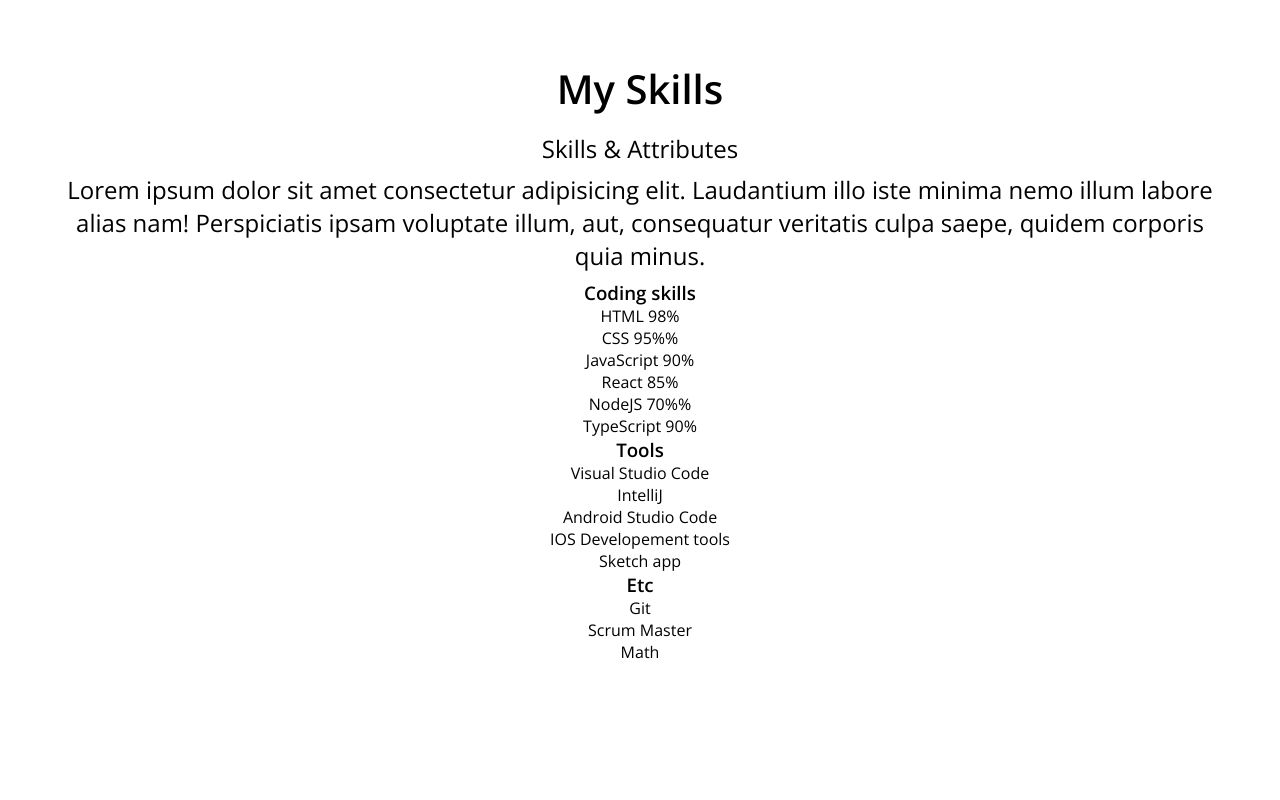
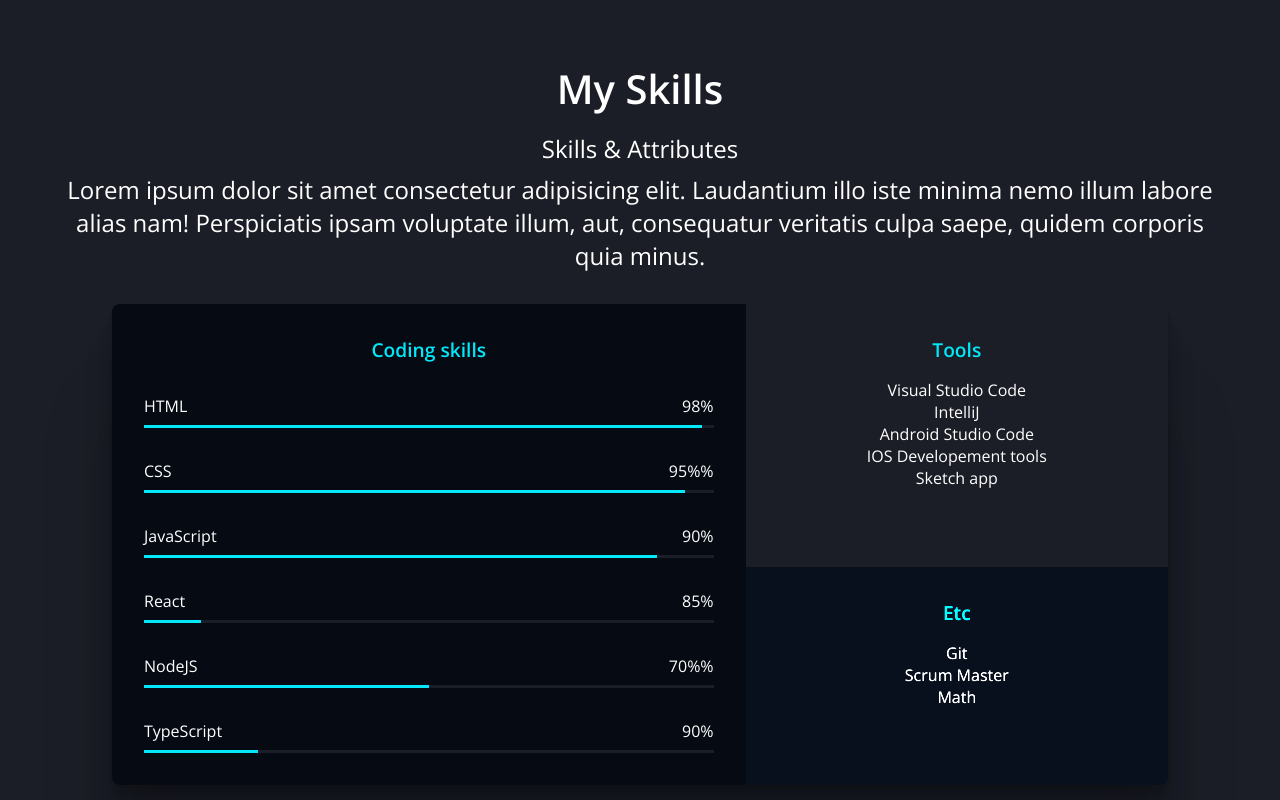
Before and after one commit to lbminevan/portfolio, a plain HTML site: page index.html in a window 1280 px wide. Shown: the part 1480-2280 px from the top of the page. Drawn offline with nearby package versions, Linux system fonts and the light colour scheme.

Commit message:
CSS-skills

```diff
--- /dev/null
+++ b/CSS/skills.css
@@ -0,0 +1,60 @@
+#skills{
+    background-color: var(--color-primary-variant);
+    color: var(--color-text);
+}
+
+.skills{
+    display: grid;
+    grid-template-columns: 6fr 4fr;
+    margin: 2rem 3rem;
+    border-radius: 8px;
+    /*안에 컨테이너의 색이 있어서 보더를 튀어나옴, overflow를 이용해서 튀어나오지 않도록 하는 것*/
+    overflow: hidden;
+    box-shadow: 0 2.8px 2.2px rgba(0, 0, 0, 0.034), 0 6.7px 5.3px rgba(0, 0, 0, 0.048), 0 12.5px 10px rgba(0, 0, 0, 0.06), 0 22.3px 17.9px rgba(0, 0, 0, 0.072), 0 41.8px 33.4px rgba(0, 0, 0, 0.086), 0 100px 80px rgba(0, 0, 0, 0.12)
+}
+
+.skills__title{
+    color: var(--color-accent);
+    margin: 1rem 0;
+    font-size: 1.2rem;
+}
+
+.skills__coding{
+    grid-row: span 2;
+    padding: 1rem;
+    background-color: var(--color-primary);
+}
+
+.skills__tools{
+    padding: 1rem;
+}
+
+.skills__etc{
+    padding: 1rem;
+    background-color: var(--color-primary);
+    /*백그라운드 컬러에 필터 효과*/
+    filter:brightness(150%);
+}
+
+.bar {
+    display: flex;
+    flex-direction: column;
+    padding: 1rem;
+    gap:0.5rem;
+}
+
+.bar__metadata{
+    display: flex;
+    justify-content: space-between;
+}
+
+.bar__bg{
+    width: 100%;
+    height: 3px;
+    background-color: var(--color-primary-variant);
+}
+
+.bar__value{
+    background-color: var(--color-accent);
+    height: 3px;
+}
--- a/CSS/style.css
+++ b/CSS/style.css
@@ -1,6 +1,7 @@
 @import "header.css";
 @import "home.css";
 @import "about.css";
+@import "skills.css";
 @import "common/section.css";
 @import "common/container.css";
 
--- a/index.html
+++ b/index.html
@@ -112,72 +112,73 @@
 
             <!-- Skills -->
             <section id="skills" class="section">
+                <div class="max-container">
                     <h2 class="title">My Skills</h2>
                     <p class="description">Skills & Attributes</p>
                     <p class="description">Lorem ipsum dolor sit amet consectetur adipisicing elit. Laudantium illo iste minima nemo illum labore alias nam! Perspiciatis ipsam voluptate illum, aut, consequatur veritatis culpa saepe, quidem corporis quia minus.</p>
 
-                <div>
-                    <section>
-                        <h3>Coding skills</h3>
+                    <div class="skills">
+                        <section class="skills__coding">
+                            <h3 class="skills__title">Coding skills</h3>
                             <ul>
-                            <li>
-                                <div>
+                                <li class="bar">
+                                    <div class="bar__metadata">
                                         <span>HTML</span>
                                         <span>98%</span>
                                     </div>
-                                <div>
-                                    <div style="width:98%"></div>
+                                    <div class="bar__bg">
+                                        <div class="bar__value" style="width:98%"></div>
                                     </div>
                                 </li>
-                            <li>
-                                <div>
+                                <li class="bar">
+                                    <div class="bar__metadata">
                                         <span>CSS</span>
                                         <span>95%%</span>
                                     </div>
-                                <div>
-                                    <div style="width:98%"></div>
+                                    <div class="bar__bg">
+                                        <div class="bar__value" style="width:95%"></div>
                                     </div>
                                 </li>
-                            <li>
-                                <div>
+                                <li class="bar">
+                                    <div class="bar__metadata">
                                         <span>JavaScript</span>
                                         <span>90%</span>
                                     </div>
-                                <div>
-                                    <div style="width:98%"></div>
+                                    <div class="bar__bg">
+                                        <div class="bar__value" style="width:90%"></div>
                                     </div>
                                 </li>
-                            <li>
-                                <div>
+                                <li class="bar">
+                                    <div class="bar__metadata">
                                         <span>React</span>
                                         <span>85%</span>
                                     </div>
-                                <div>
-                                    <div style="width:98%"></div>
+                                    <div class="bar__bg">
+                                        <div class="bar__value" style="width:10%"></div>
                                     </div>
                                 </li>
-                            <li>
-                                <div>
+                                <li class="bar">
+                                    <div class="bar__metadata">
                                         <span>NodeJS</span>
                                         <span>70%%</span>
                                     </div>
-                                <div>
-                                    <div style="width:98%"></div>
+                                    <div class="bar__bg">
+                                        <div class="bar__value" style="width:50%"></div>
                                     </div>
                                 </li>
-                            <li>
-                                <div>
+                                <li class="bar">
+                                    <div class="bar__metadata">
                                         <span>TypeScript</span>
                                         <span>90%</span>
                                     </div>
-                                <div>
-                                    <div style="width:98%"></div>
+                                    <div class="bar__bg">
+                                        <div class="bar__value" style="width:20%"></div>
                                     </div>
                                 </li>
                             </ul>
                         </section>
-                    <section>
-                        <h3>Tools</h3>
+                        <section class="skills__tools">
+                            <h3 class="skills__title">Tools</h3>
                             <ul>
                                 <li>Visual Studio Code</li>
                                 <li>IntelliJ</li>
@@ -186,14 +187,15 @@
                                 <li>Sketch app</li>
                             </ul>
                         </section>
-                    <section>
-                        <h3>Etc</h3>
+                        <section class="skills__etc">
+                            <h3 class="skills__title">Etc</h3>
                             <ul>
                                 <li>Git</li>
                                 <li>Scrum Master</li>
                                 <li>Math</li>
                             </ul>
                         </section>
+                    </div>
                     </div>
             </section>
 
```
Lines whose indentation alone changed are shown as unchanged.
